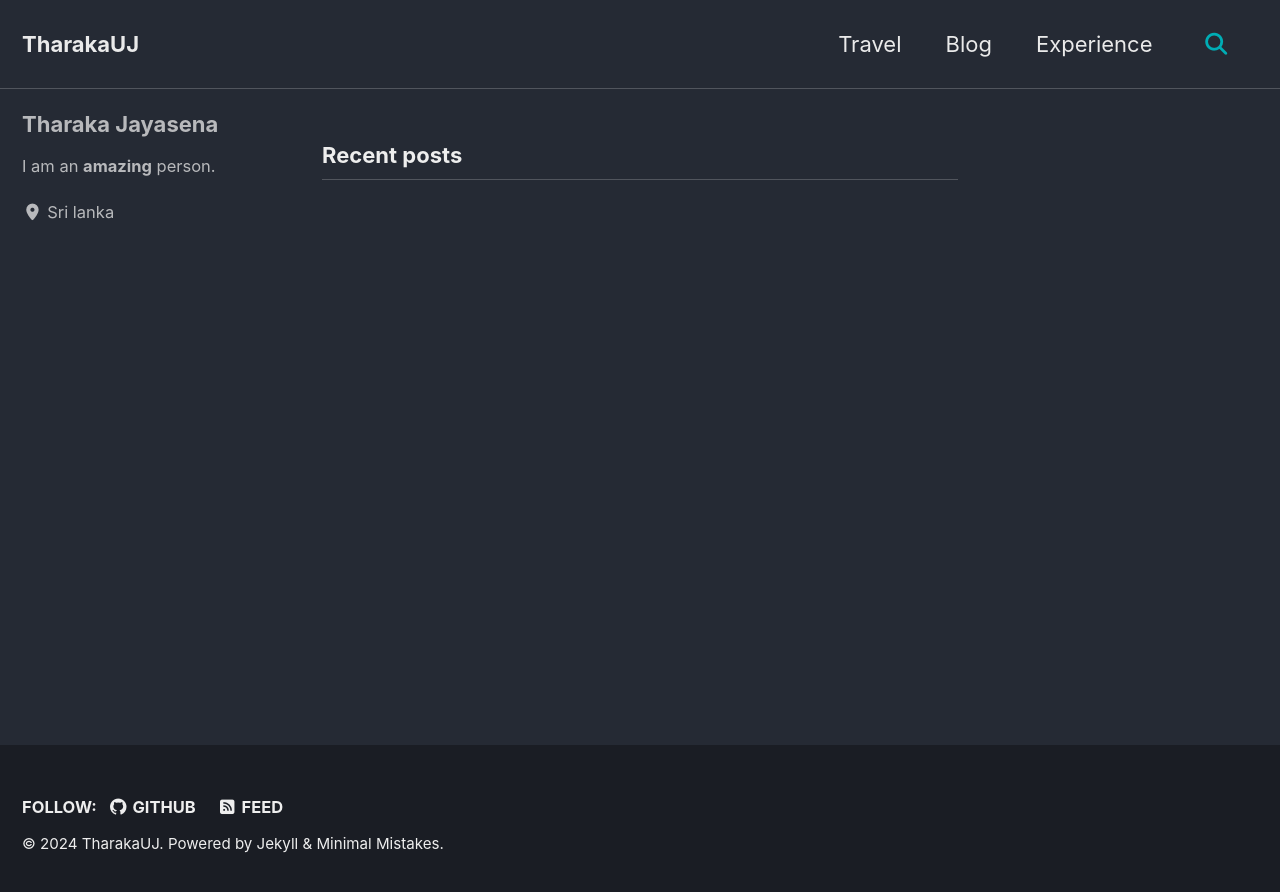
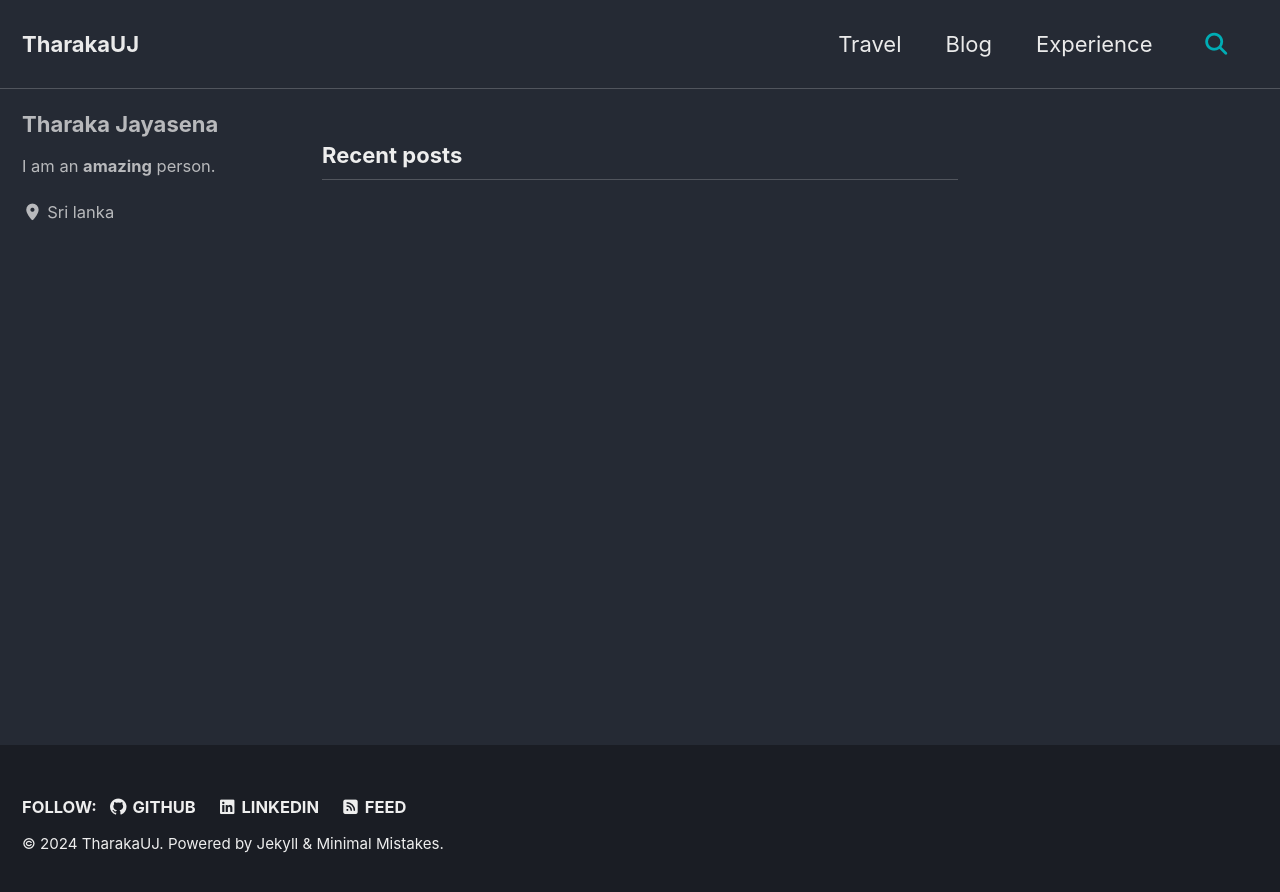
Before and after one commit to TharakaUJ/TharakaUJ.github.io, a Jekyll site: the page built from index.html, in a window 1280 px wide. Shown: the top 892 px of the page. Built offline with Jekyll 4.4.1, drawn with Linux system fonts in a browser that asks for light colours; cached includes are drawn as plain includes; the list of posts is cut into pages by our own code.

Commit message:
previously github now linked in

```diff
--- a/_config.yml
+++ b/_config.yml
@@ -156,9 +156,9 @@ footer:
     # - label: "Bitbucket"
     #   icon: "fab fa-fw fa-bitbucket"
     #   # url:
-    # - label: "Instagram"
-    #   icon: "fab fa-fw fa-instagram"
-      # url:
+    - label: "LinkedIn"
+      icon: "fab fa-fw fa-linkedin"
+      url: "https://www.linkedin.com/in/tharaka-jayasena-72452018a/"
 
 
 # Reading Files
```
